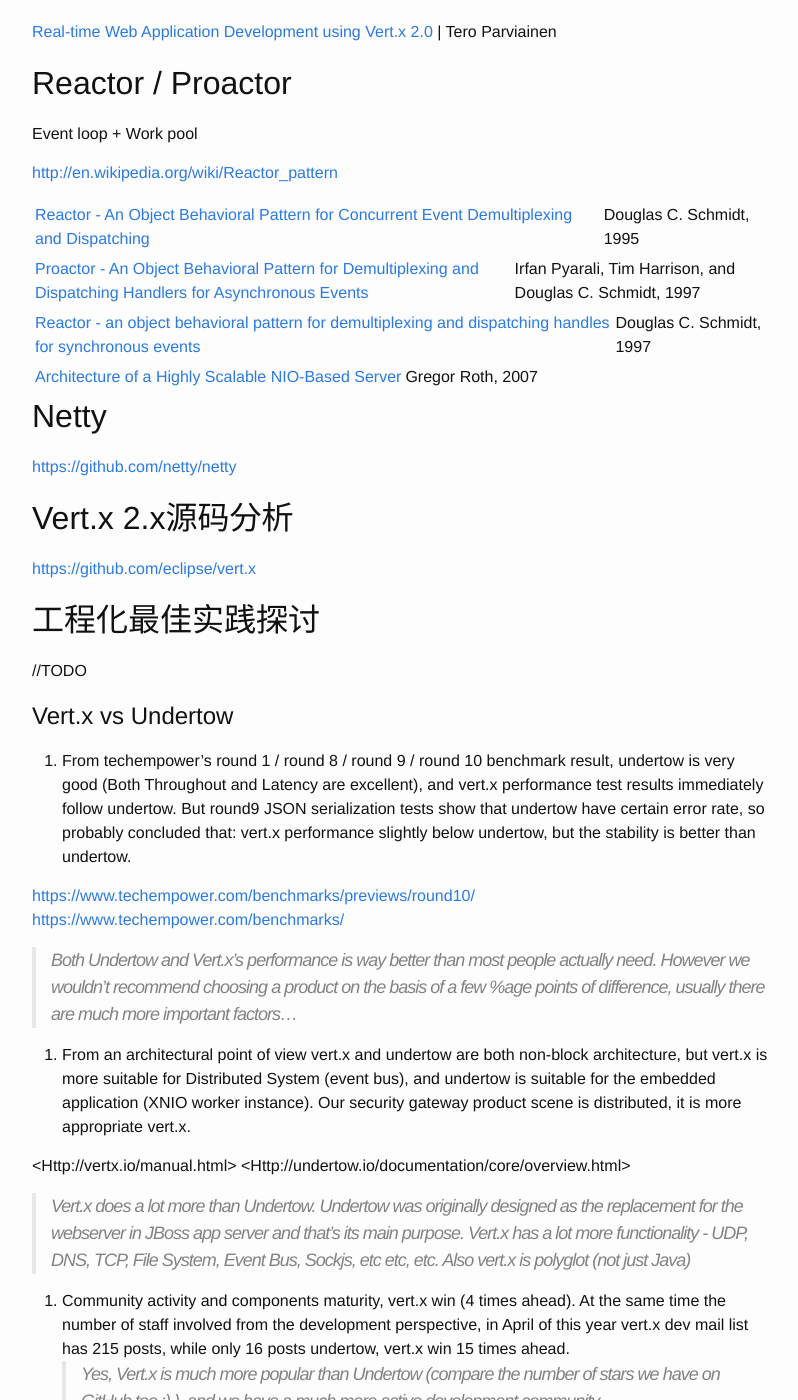
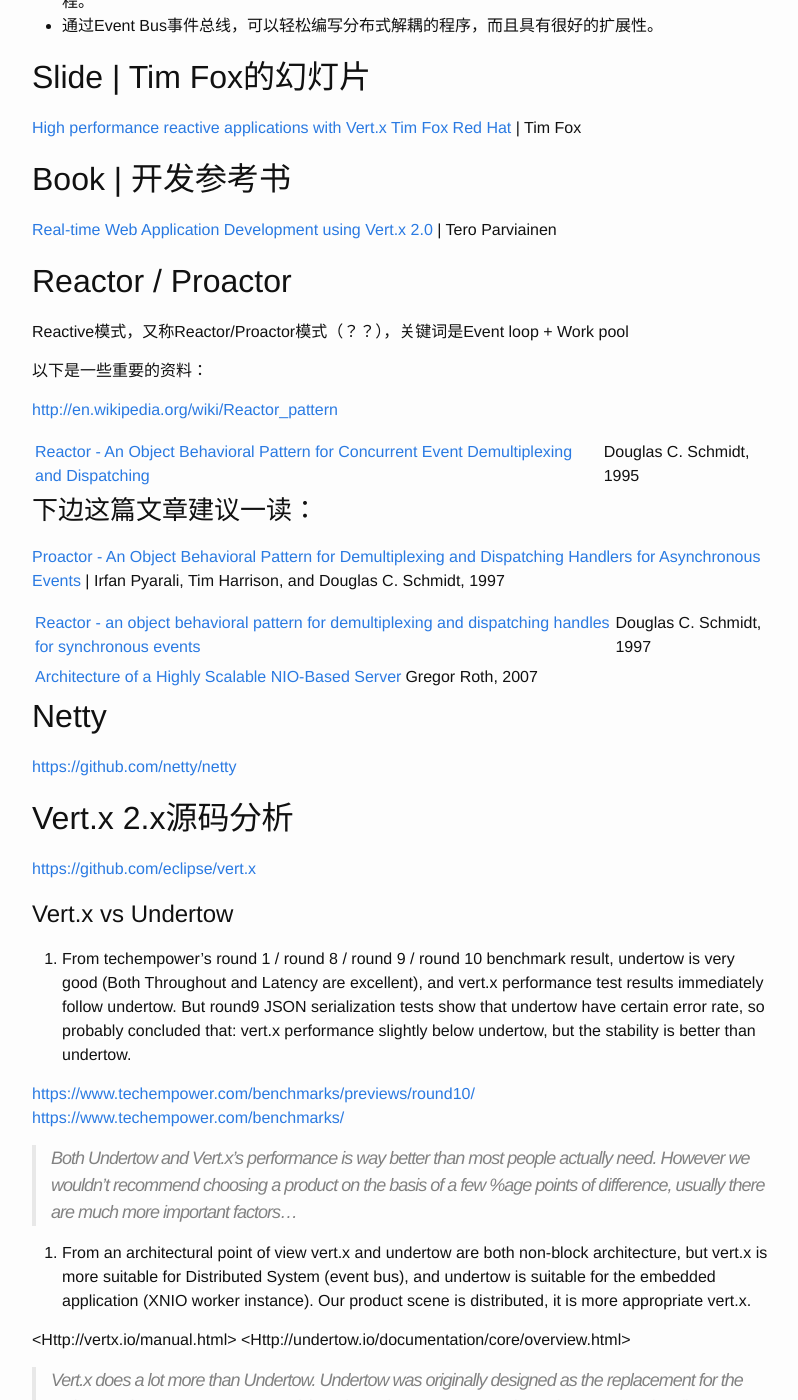
Before and after one commit to vertxer/vertxer.github.io, a Jekyll site: the page built from _posts/2015-05-09-vertx-introduction.markdown, in a window 1280 px wide and 1400 px high, scrolled down 396 px. Shown: the whole window, without its empty margins (238-1036 px from the left). Built offline with Jekyll 4.4.1, drawn with Linux system fonts in a browser that asks for light colours; some of the changed text lies outside the part shown.

Commit message:
update article

```diff
--- a/_posts/2015-05-09-vertx-introduction.markdown
+++ b/_posts/2015-05-09-vertx-introduction.markdown
@@ -5,29 +5,36 @@
 categories: meetup
 ---
 
-#Vert.x Introduction
+#Vert.x Introduction|Vert.x介绍
 
-##Slide
+Vert.x <http://vertx.io/> 是一个轻量级的、高性能的、基于JVM的应用平台，非常适用于最新的移动端后台、互联网、企业应用架构。Vert.x基于全异步Java服务器Netty，扩展出了很多有用的特性：
+
+* Polyglot多语言，目前支持Java/JavaScript/Ruby/Python/Groovy/Clojure/Ceylon等。带来的直接好处是可以使用这些语言极大丰富的lib。
+* 传统多线程编程难度高且性能不佳。在适应了回调/异步编程风格后，可以轻松的实现高性能的无锁编程。
+* 通过Event Bus事件总线，可以轻松编写分布式解耦的程序，而且具有很好的扩展性。
+
+##Slide | Tim Fox的幻灯片
 [High performance reactive applications with Vert.x Tim Fox Red Hat](http://vertxer.org/resource/slide/High%20performance%20reactive%20applications%20with%20Vert.x%20Tim%20Fox%20Red%20Hat.pdf) | Tim Fox
 
-##Book
+##Book | 开发参考书
 [Real-time Web Application Development using Vert.x 2.0](http://vertxer.org/resource/book/Real-time%20Web%20Application%20Development%20using%20Vert.x%202.0.pdf) | Tero Parviainen
 
 ##Reactor / Proactor
 
-Event loop + Work pool
+Reactive模式，又称Reactor/Proactor模式（？？），关键词是Event loop + Work pool
 
+以下是一些重要的资料：
 
 <http://en.wikipedia.org/wiki/Reactor_pattern>
 
 [Reactor - An Object Behavioral Pattern for Concurrent Event Demultiplexing and Dispatching](http://citeseerx.ist.psu.edu/viewdoc/summary?doi=10.1.1.37.9570) | Douglas C. Schmidt, 1995
 
+###下边这篇文章建议一读：
 [Proactor - An Object Behavioral Pattern for Demultiplexing and Dispatching Handlers for Asynchronous Events](http://www.cs.wustl.edu/~schmidt/PDF/proactor.pdf) | Irfan Pyarali, Tim Harrison, and Douglas C. Schmidt, 1997
 
 [Reactor - an object behavioral pattern for demultiplexing and dispatching handles for synchronous events](http://www.cs.wustl.edu/~schmidt/PDF/reactor-siemens.pdf) | Douglas C. Schmidt, 1997
 
 [Architecture of a Highly Scalable NIO-Based Server](https://today.java.net/article/2007/02/08/architecture-highly-scalable-nio-based-server) | Gregor Roth, 2007
-
 
 
 
@@ -37,8 +44,6 @@
 ##Vert.x 2.x源码分析
 <https://github.com/eclipse/vert.x>
 
-##工程化最佳实践探讨
-//TODO
 
 #Vert.x vs Undertow
 1. From techempower's round 1 / round 8 / round 9 / round 10 benchmark result, undertow is very good (Both Throughout and Latency are excellent), and vert.x performance test results immediately follow undertow. But round9 JSON serialization tests show that undertow have certain error rate, so probably concluded that: vert.x performance slightly below undertow, but the stability is better than undertow.
@@ -46,7 +51,7 @@
 <https://www.techempower.com/benchmarks/>
 >Both Undertow and Vert.x's performance is way better than most people actually need. However we wouldn't recommend choosing a product on the basis of a few %age points of difference, usually there are much more important factors...
 
-2. From an architectural point of view vert.x and undertow are both non-block architecture, but vert.x is more suitable for Distributed System (event bus), and undertow is suitable for the embedded application (XNIO worker instance). Our security gateway product scene is distributed, it is more appropriate vert.x.
+2. From an architectural point of view vert.x and undertow are both non-block architecture, but vert.x is more suitable for Distributed System (event bus), and undertow is suitable for the embedded application (XNIO worker instance). Our product scene is distributed, it is more appropriate vert.x.
 <Http://vertx.io/manual.html>
 <Http://undertow.io/documentation/core/overview.html>
 >Vert.x does a *lot* more than Undertow. Undertow was originally designed as the replacement for the webserver in JBoss app server and that's its main purpose. Vert.x has a lot more functionality - UDP, DNS, TCP, File System, Event Bus, Sockjs, etc etc, etc. Also vert.x is polyglot (not just Java)
@@ -57,8 +62,10 @@
 4. from the health of the Road Map view, undertow belong JBoss Community (with my experience in the years since JBoss is an open source project launched most bland, such as JBoss Seam that been designed for chanlleging Spring Framework, lost finally), and has vert.x defected to the Eclipse Foundation (more powerful organization, behind IBM, at the same time Vert.x's former owner - VMware also supports Vert.x).
 >Red Hat employees most of the core engineers on _both_ Vert.x and Undertow. But Vert.x is the *official* reactive framework for Red Hat, and Vert.x is also an Eclipse project yes.
 
-#Vert.x 3.0 update
+#Vert.x 3.0 update | Vert.x 3.0更新
 <https://groups.google.com/forum/#!msg/vertx/_y_VqFQOVhs/r8zce-zzds0J>
+
+【笔者注】Vert.x3是对Vert.x2的重大升级，不仅仅是package从org.vertx到io.vertx的全面替换，一些重要的核心类也都做了破坏式的重构，几乎很难从vert.x2程序升级到vert.x3程序。下边是Vert.x3的一些功能升级。
 
 ###Code location
 Vert.x 3.0 core is in the main Eclipse project:
```
